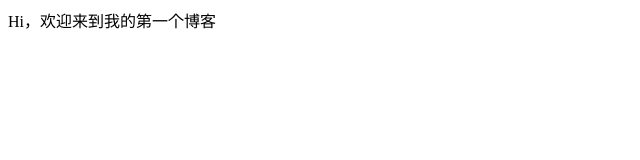
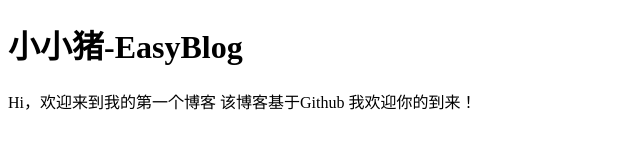
Before and after one commit to Minipig2012/Minipig2012.github.io, a plain HTML site: page index.html in a window 1280 px wide. Shown: the whole page, without its empty margins (0-640 px from the left). Drawn offline with Linux system fonts and the light colour scheme.

Commit message:
Update index.html

```diff
--- a/index.html
+++ b/index.html
@@ -1,9 +1,12 @@
 <!DOCTYPE html>
 <html>
     <head>
-        <title>简易博客</title>
+        <title>小小猪-EasyBlog</title>
+        <h1>小小猪-EasyBlog</h1>
     </head>
     <body>
         Hi，欢迎来到我的第一个博客
+        该博客基于Github
+        我欢迎你的到来！
     </body>
 </html>
```
